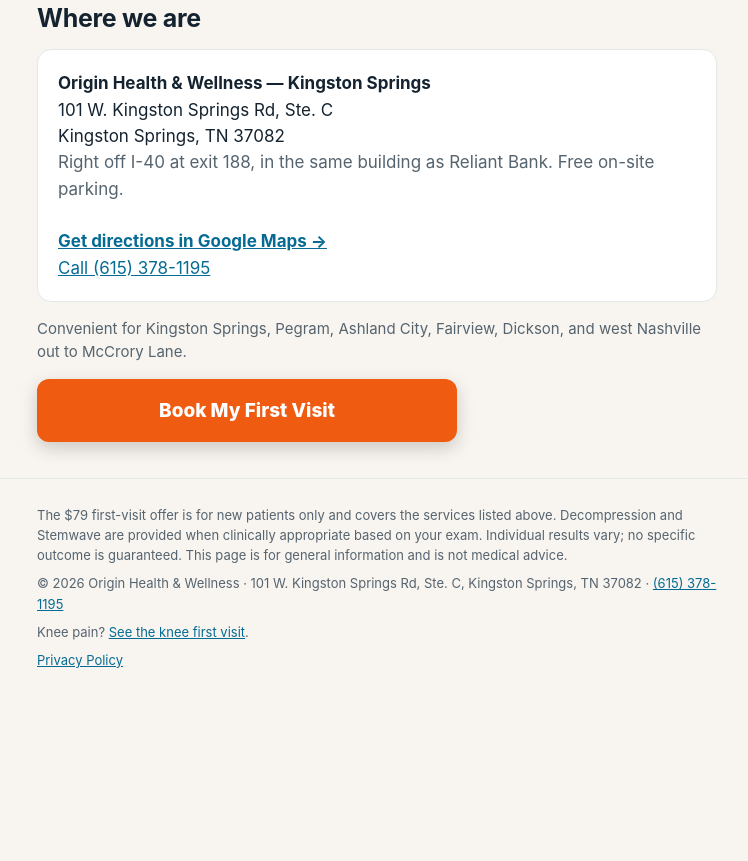
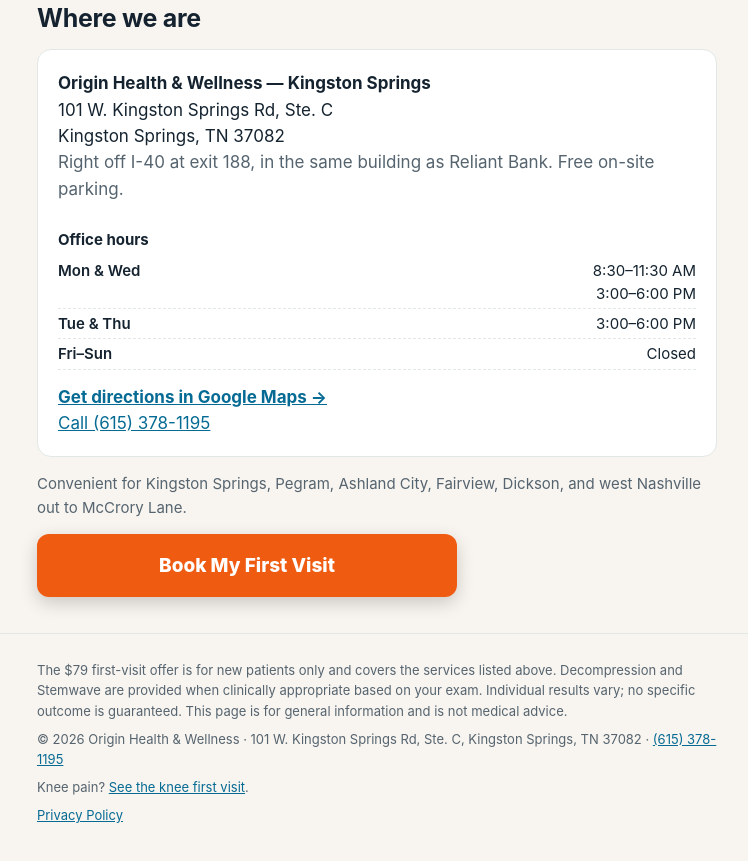
Before and after one commit to zacharyacrowe-cloud/origin-health-offers, a plain HTML site: page index.html in a window 1280 px wide. Shown: the part 4412-5273 px from the top of the page, without its empty margins (263-1011 px from the left). Before the commit the page ends 5120 px from the top, so only its background shows below. Drawn offline with Linux system fonts and the light colour scheme.

Commit message:
Add correct office hours: Kingston Springs and Nashville

```diff
--- a/index.html
+++ b/index.html
@@ -67,6 +67,7 @@ fbq.disablePushState=true;fbq('init','791773248585047');fbq('track','PageView');
 <div class="card">
 <b>Origin Health &amp; Wellness &mdash; Kingston Springs</b><br>101 W. Kingston Springs Rd, Ste. C<br>Kingston Springs, TN 37082<br>
 <span class="muted">Right off I-40 at exit 188, in the same building as Reliant Bank. Free on-site parking.</span><br><br>
+<div class="hours"><b>Office hours</b><div><span>Mon &amp; Wed</span><span>8:30&ndash;11:30 AM<br>3:00&ndash;6:00 PM</span></div><div><span>Tue &amp; Thu</span><span>3:00&ndash;6:00 PM</span></div><div><span>Fri&ndash;Sun</span><span>Closed</span></div></div>
 <a class="map" href="https://www.google.com/maps/search/?api=1&amp;query=Origin+Health+%26+Wellness%2C+101+W+Kingston+Springs+Rd+Ste+C%2C+Kingston+Springs%2C+TN+37082" target="_blank" rel="noopener">Get directions in Google Maps &rarr;</a><br>
 <a data-ev="call" href="tel:+16153781195">Call (615) 378-1195</a>
 </div>
--- a/style.css
+++ b/style.css
@@ -74,3 +74,6 @@ h1 em{font-style:normal;color:#ffd166}
 .stack .checks{margin:0 0 10px}.stack .checks li{margin:5px 0}
 .stack-p{margin:0 0 10px;font-size:16px}.stack-p b{font-size:22px}
 .book h2{margin-bottom:12px}
+.hours{margin:0 0 14px;font-size:15px}.hours b{display:block;margin-bottom:4px}
+.hours div{display:flex;justify-content:space-between;gap:12px;border-bottom:1px dashed var(--line);padding:3px 0}
+.hours div span:first-child{font-weight:600;white-space:nowrap}.hours div span:last-child{text-align:right}
```
Also changed, not shown: knee/index.html (+1 -0 lines), nashville/index.html (+1 -0 lines), nashville/knee/index.html (+1 -0 lines).
